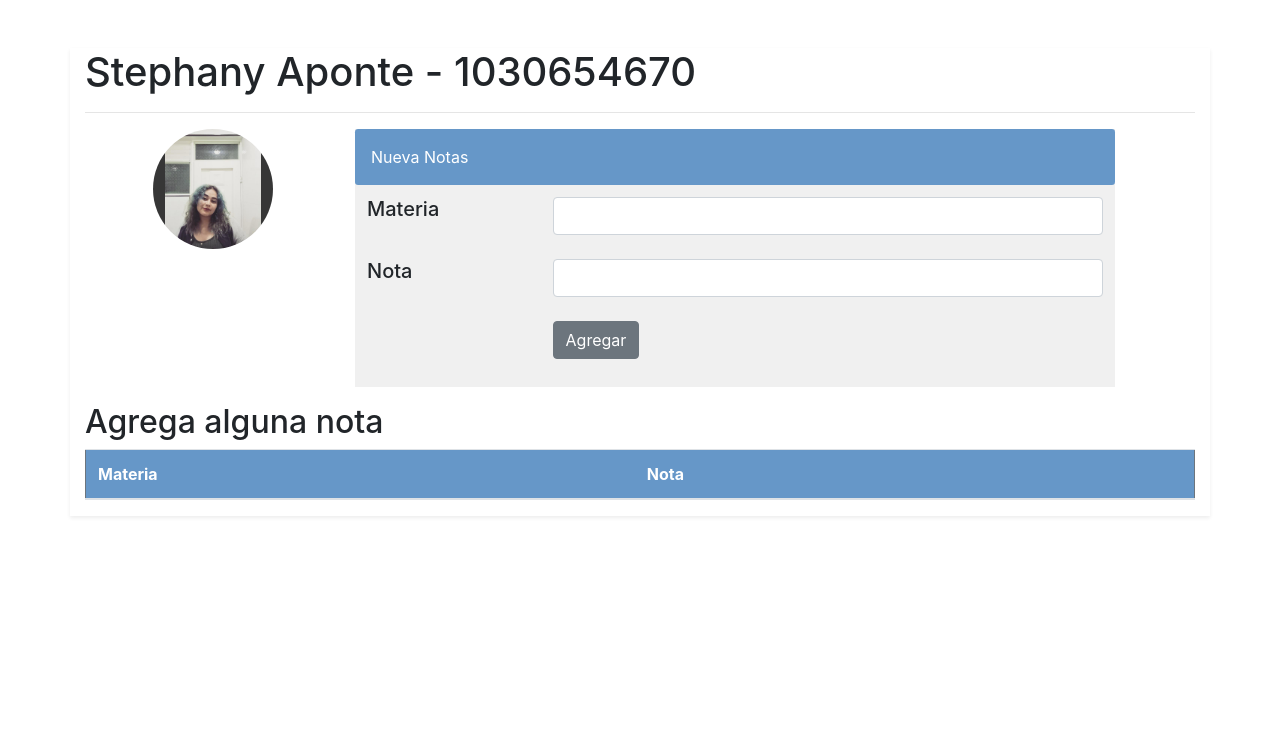
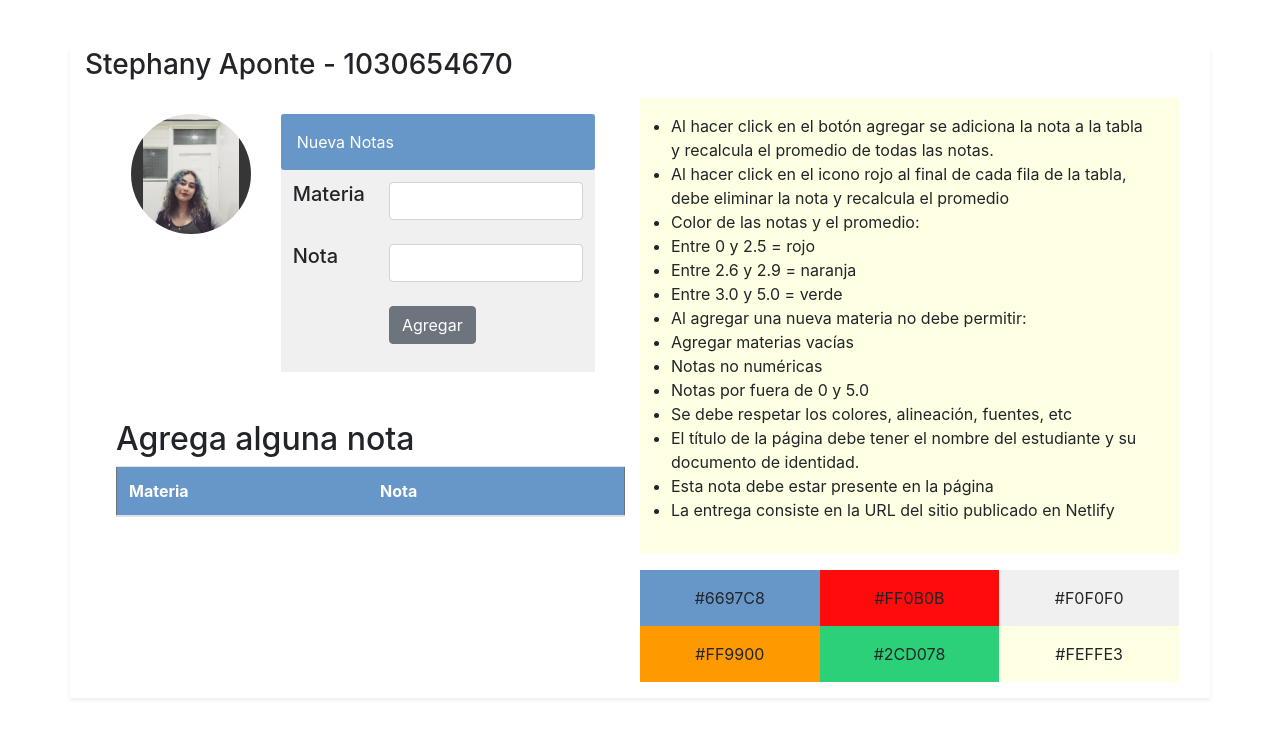
Before and after one commit to JoanVasquez/calification-average-tiphany, a plain HTML site: page index.html in a window 1280 px wide. Drawn offline with nearby package versions, Linux system fonts and the light colour scheme.

Commit message:
final works

```diff
--- a/assets/css/style.css
+++ b/assets/css/style.css
@@ -11,3 +11,35 @@
 .bg-header {
   background-color: #6697c8;
 }
+
+.instructions {
+  background-color: #feffe3;
+}
+
+.colors-footer {
+  background-color: #fff !important;
+}
+
+.color-1 {
+  background-color: #6697c8;
+}
+
+.color-2 {
+  background-color: #ff0b0b;
+}
+
+.color-3 {
+  background-color: #f0f0f0;
+}
+
+.color-4 {
+  background-color: #ff9900;
+}
+
+.color-5 {
+  background-color: #2cd078;
+}
+
+.color-6 {
+  background-color: #feffe3;
+}
--- a/index.html
+++ b/index.html
@@ -15,20 +15,19 @@
     <title>Calification Average</title>
   </head>
   <body>
-    <div class="container mt-5 shadow-sm">
+    <div class="container mt-5 shadow-sm mb-5">
+      <h3>Stephany Aponte - 1030654670</h3>
+      <div class="row m-3">
+        <div class="col-sm-12 col-lg-6">
           <div class="row">
-        <div class="col-12">
-          <h1>Stephany Aponte - 1030654670</h1>
-          <hr />
-        </div>
-        <div class="col-sm-12 col-md-3 text-center">
+            <div class="col-sm-12 col-lg-4 text-center mt-3">
               <img
                 class="img-fluid rounded avatar"
                 src="assets/images/pp.jpeg"
                 alt=""
               />
             </div>
-        <div class="col-sm-12 col-md-8 form p-0">
+            <div class="col-sm-12 col-lg-7 form p-0 mt-3">
               <div class="bg-header text-white p-3 rounded-sm">Nueva Notas</div>
               <table class="table table-borderless">
                 <tbody>
@@ -63,7 +62,7 @@
               </table>
             </div>
           </div>
-      <div class="row mt-3">
+          <div class="row mt-5">
             <div class="col-12">
               <h2>Agrega alguna nota</h2>
               <table class="table border-secondary border">
@@ -79,6 +78,45 @@
             </div>
           </div>
         </div>
+        <div class="col-sm-12 col-lg-6 instructions">
+          <ul class="p-3">
+            <li>
+              Al hacer click en el botón agregar se adiciona la nota a la tabla
+              y recalcula el promedio de todas las notas.
+            </li>
+            <li>
+              Al hacer click en el icono rojo al final de cada fila de la tabla,
+              debe eliminar la nota y recalcula el promedio
+            </li>
+            <li>Color de las notas y el promedio:</li>
+            <li>Entre 0 y 2.5 = rojo</li>
+            <li>Entre 2.6 y 2.9 = naranja</li>
+            <li>Entre 3.0 y 5.0 = verde</li>
+            <li>Al agregar una nueva materia no debe permitir:</li>
+            <li>Agregar materias vacías</li>
+            <li>Notas no numéricas</li>
+            <li>Notas por fuera de 0 y 5.0</li>
+            <li>Se debe respetar los colores, alineación, fuentes, etc</li>
+            <li>
+              El título de la página debe tener el nombre del estudiante y su
+              documento de identidad.
+            </li>
+            <li>Esta nota debe estar presente en la página</li>
+            <li>
+              La entrega consiste en la URL del sitio publicado en Netlify
+            </li>
+          </ul>
+          <div class="row colors-footer text-center pt-3 pb-3">
+            <div class="col-sm-12 col-lg-4 p-3 color-1">#6697C8</div>
+            <div class="col-sm-12 col-lg-4 p-3 color-2">#FF0B0B</div>
+            <div class="col-sm-12 col-lg-4 p-3 color-3">#F0F0F0</div>
+            <div class="col-sm-12 col-lg-4 p-3 color-4">#FF9900</div>
+            <div class="col-sm-12 col-lg-4 p-3 color-5">#2CD078</div>
+            <div class="col-sm-12 col-lg-4 p-3 color-6">#FEFFE3</div>
+          </div>
+        </div>
+      </div>
+    </div>
 
     <script src="https://code.jquery.com/jquery-3.5.1.slim.min.js"></script>
     <script src="https://cdn.jsdelivr.net/npm/bootstrap@4.5.3/dist/js/bootstrap.bundle.min.js"></script>
```
Lines whose indentation alone changed are shown as unchanged.
